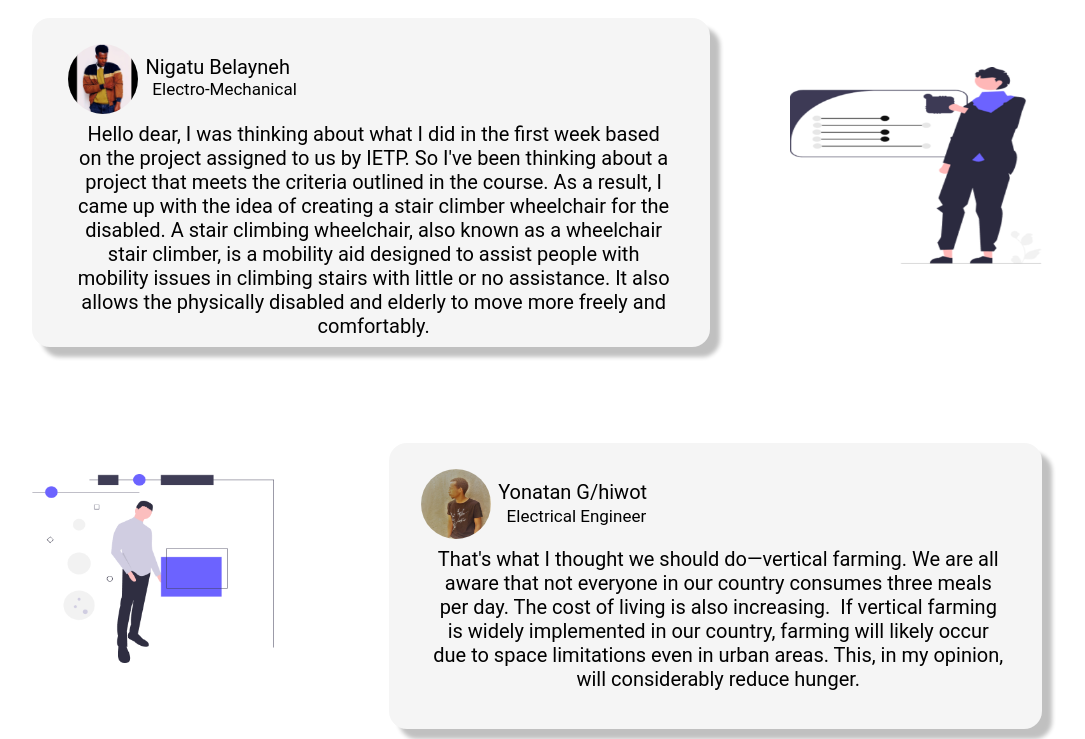
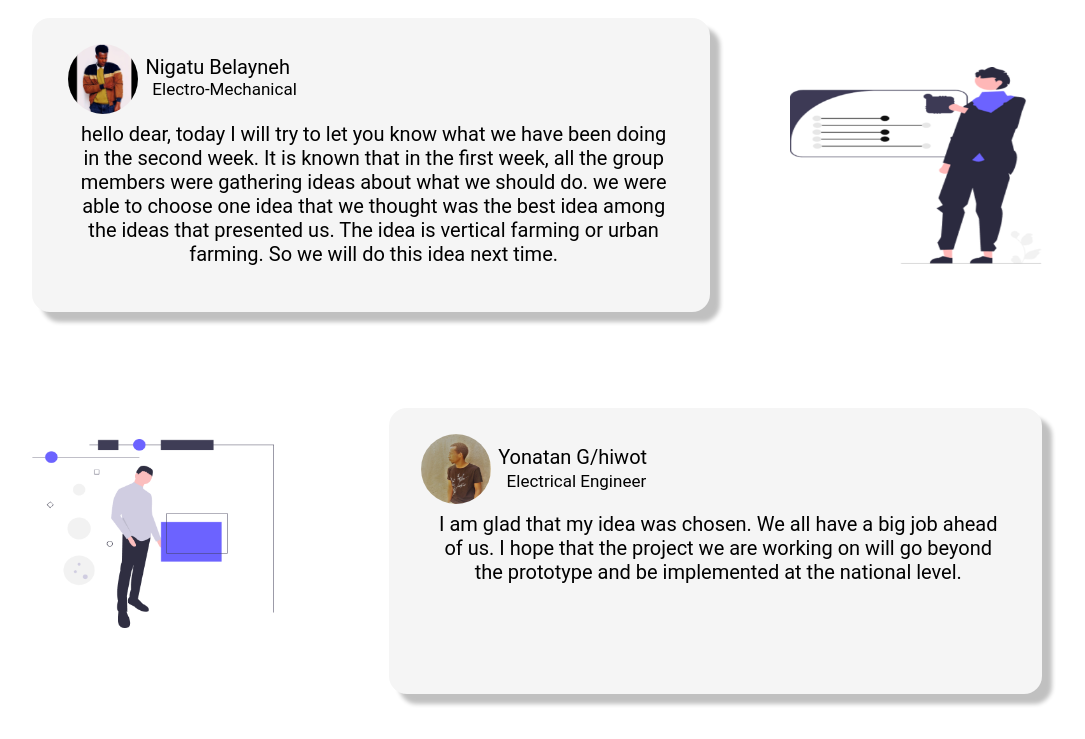
Before and after one commit to Ietp-Project/ietp, a plain HTML site: page detail week2.html in a window 1280 px wide. Shown: the part 880-1619 px from the top of the page, without its empty margins (88-1173 px from the left). Drawn offline with Linux system fonts and the light colour scheme.

Commit message:
somechanges

```diff
--- a/detail week2.html
+++ b/detail week2.html
@@ -115,8 +115,8 @@
                                 <h5 class="highlights6">Civil Engineer</h5>
                             </div>
                             <h5 class="highlights7">
-                                In week one we are managed to reflect our raw idea to our advisor and
-                                 I am happy to be with this group in this field of study.
+                                I am very happy because we are make a good progress on week two we are selected our project idea as
+                                a whole. I am optimistic we are going to do a very good project at the end of a day.
                             </h5>
                         </div>
                         <div class="wrapper7" style="--src:url(../assets/18b5bc73839e4cef93e1d6c0c901756d.png)">
@@ -151,10 +151,8 @@
                                 <h5 class="highlights6">Electrical Engineer</h5>
                             </div>
                             <h5 class="highlights7">
-                                That's what I thought we should do—vertical farming. We are all aware that not everyone in our country
-                                 consumes three meals per day. The cost of living is also increasing.  If vertical farming is widely
-                                 implemented in our country, farming will likely occur due to space limitations even in urban areas.
-                                 This, in my opinion, will considerably reduce hunger.
+                                I am glad that my idea was chosen. We all have a big job ahead of us. I hope that the project
+                                we are working on will go beyond the prototype and be implemented at the national level.
 
                             </h5>
                         </div>
@@ -172,12 +170,10 @@
                                 <h5 class="highlights6">Electro-Mechanical</h5>
                             </div>
                             <h5 class="highlights8">
-                                Hello dear, I was thinking about what I did in the first week based on the project assigned to us by IETP.
-                                So I've been thinking about a project that meets the criteria outlined in the course. As a result,
-                                I came up with the idea of creating a stair climber wheelchair for the disabled. A stair climbing wheelchair,
-                                also known as a wheelchair stair climber, is a mobility aid designed to assist people with mobility issues in
-                                climbing stairs with little or no assistance. It also allows the physically disabled and elderly to move more
-                                freely and comfortably.
+                                hello dear, today I will try to let you know what we have been doing in the second week.
+                                 It is known that in the first week, all the group members were gathering ideas about what we should do.
+                                 we were able to choose one idea that we thought was the best idea among the ideas that  presented us.
+                                 The idea is vertical farming or urban farming. So we will do this idea next time.
                             </h5>
                         </div>
                         <div class="wrapper9" style="--src:url(../assets/18b5bc73839e4cef93e1d6c0c901756d.png)">
@@ -296,12 +292,11 @@
                                     </div>
                                 </div>
                                 <h2 class="medium_title14">
-                                    Hello dear, I was thinking about what I did in the first week based on the project assigned to us by IETP.
-                                     So I've been thinking about a project that meets the criteria outlined in the course. As a result,
-                                      I came up with the idea of creating a stair climber wheelchair for the disabled. A stair climbing
-                                      wheelchair, also known as a wheelchair stair climber, is a mobility aid designed to assist people
-                                       with mobility issues in climbing stairs with little or no assistance. It also allows the physically
-                                       disabled and elderly to move more freely and comfortably.
+                                    hello dear, today I will try to let you know what we have been doing in the second
+                                     week. It is known that in the first week, all the group members were gathering
+                                      ideas about what we should do. we were able to choose one idea that we thought
+                                      was the best idea among the ideas that  presented us.  The idea is vertical
+                                      farming or urban farming. So we will do this idea next time.
                                 </h2>
                             </div>
                         </div>
@@ -329,9 +324,8 @@
                                     </div>
                                 </div>
                                 <h2 class="medium_title12">
-                                    That's what I thought we should do—vertical farming. We are all aware that not everyone in our country consumes three meals
-                                    per day. The cost of living is also increasing.  If vertical farming is widely implemented in our country, farming will
-                                    likely occur due to space limitations even in urban areas. This, in my opinion, will considerably reduce hunger.
+                                    I am glad that my idea was chosen. We all have a big job ahead of us. I hope that the project we are working on
+                                    will go beyond the prototype and be implemented at the national level.
                                 </h2>
                             </div>
                         </div>
@@ -381,8 +375,9 @@
                                     </div>
                                 </div>
                                 <h2 class="medium_title12">
-                                    In week one we are managed to reflect our raw idea to our advisor and
-                                     I am happy to be with this group in this field of study.
+                                    I am very happy because we are make a good progress on week two we are selected
+                                    our project idea as a whole. I am optimistic we are going to do a very good
+                                    project at the end of a day.
                                 </h2>
                             </div>
                         </div>
```
